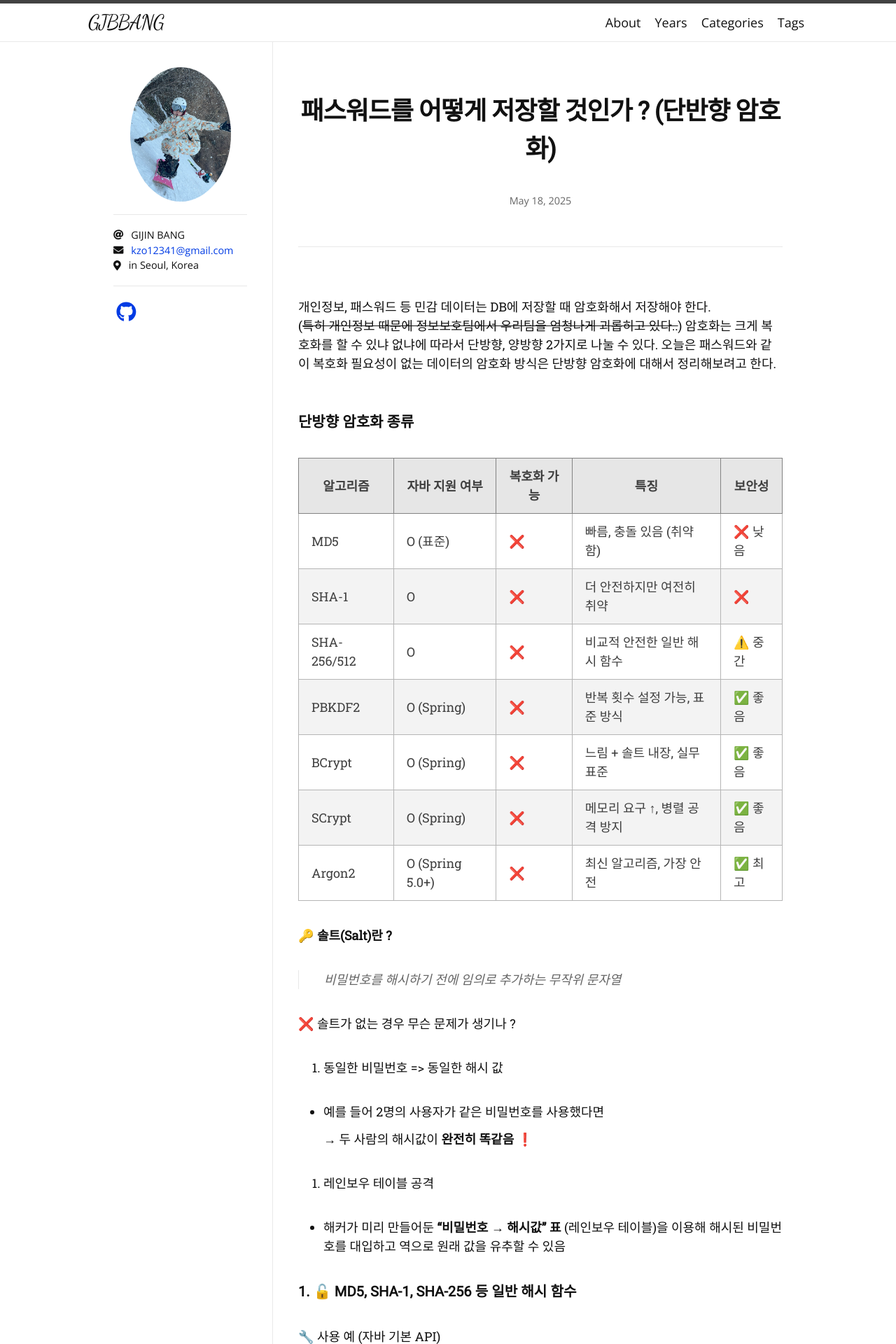
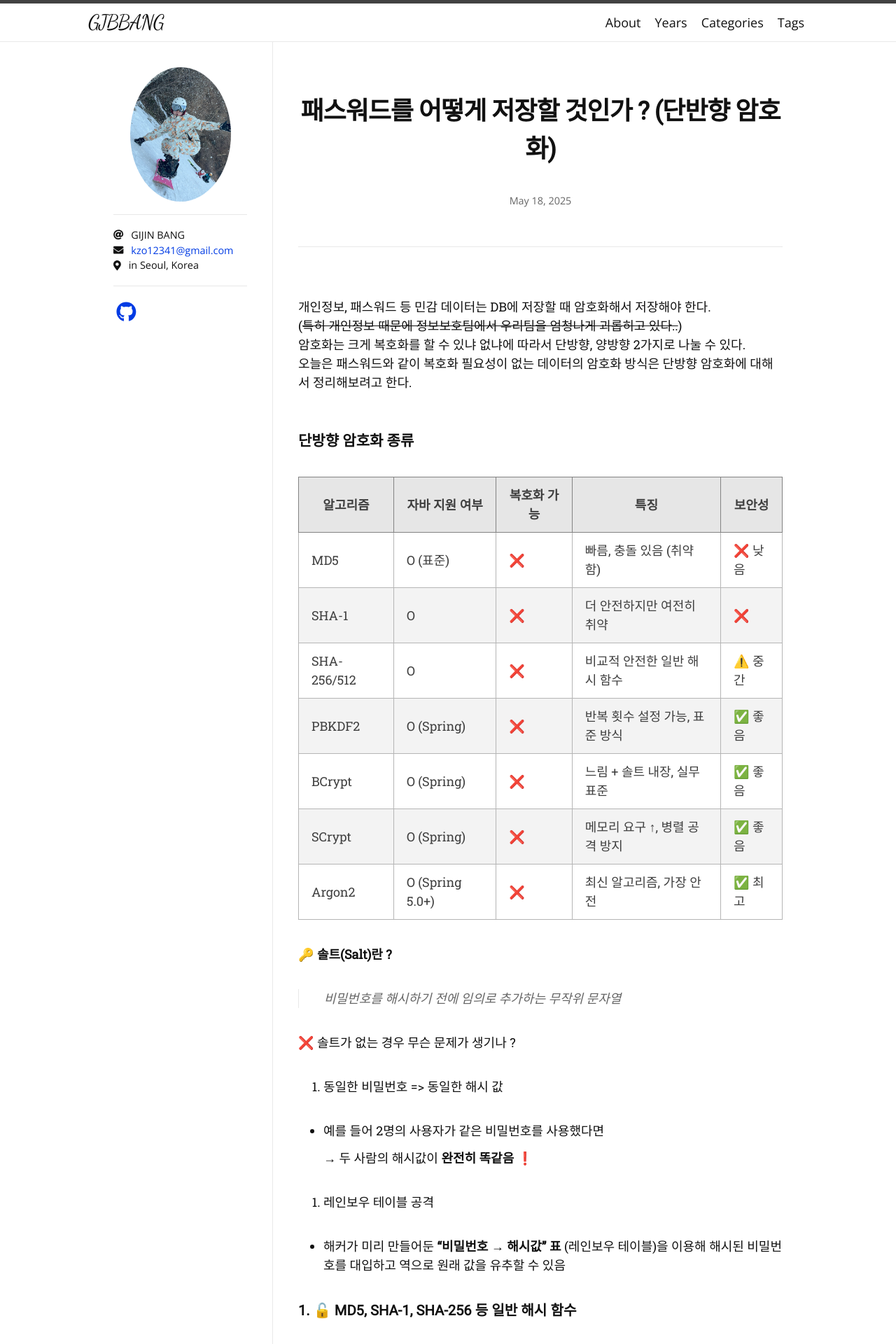
Before and after one commit to GJBBang/GJBBang.github.io, a Jekyll site: the page built from _posts/2025-05-18-encryption-study.md, in a window 1280 px wide. Shown: the top 1920 px of the page at 70% size. Built offline with Jekyll 4.4.1, drawn with Linux system fonts in a browser that asks for light colours; nearby versions of some CDN libraries; some web fonts are replaced; some of the changed text lies outside the part shown.

Commit message:
chore: 줄바꿈 추가

```diff
--- a/_posts/2025-05-18-encryption-study.md
+++ b/_posts/2025-05-18-encryption-study.md
@@ -13,9 +13,9 @@ tag: [study]
 
 
 개인정보, 패스워드 등 민감 데이터는 DB에 저장할 때 암호화해서 저장해야 한다.<br/>
-(~~특히 개인정보 때문에 정보보호팀에서 우리팀을 엄청나게 괴롭히고 있다..~~)
-암호화는 크게 복호화를 할 수 있냐 없냐에 따라서 단방향, 양방향 2가지로 나눌 수 있다.
-오늘은 패스워드와 같이 복호화 필요성이 없는 데이터의 암호화 방식은 단방향 암호화에 대해서 정리해보려고 한다.
+(~~특히 개인정보 때문에 정보보호팀에서 우리팀을 엄청나게 괴롭히고 있다..~~)<br/>
+암호화는 크게 복호화를 할 수 있냐 없냐에 따라서 단방향, 양방향 2가지로 나눌 수 있다.<br/>
+오늘은 패스워드와 같이 복호화 필요성이 없는 데이터의 암호화 방식은 단방향 암호화에 대해서 정리해보려고 한다.<br/>
 
 
 
```
